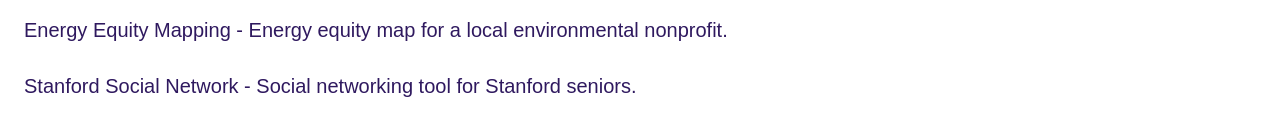
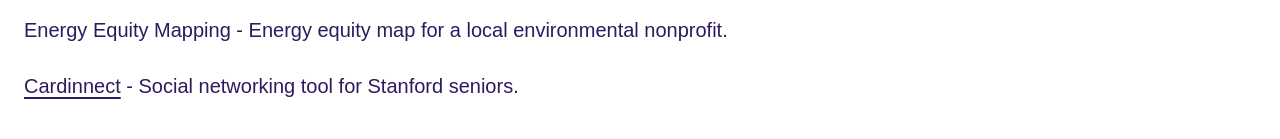
Before and after one commit to chloeahughes/personalweb, a Next.js app: page / in a window 1280 px wide. Shown: the part 661-800 px from the top of the page. Built offline with nearby package versions, Linux system fonts and the light colour scheme.

Commit message:
feat: update "Stanford Social Network" to "Cardinnect" with link
Change name and make it clickable link to cardinnect.com.

```diff
--- a/app/page.tsx
+++ b/app/page.tsx
@@ -54,7 +54,18 @@ export default function Home() {
 
                 <p>Energy Equity Mapping - Energy equity map for a local environmental nonprofit.</p>
 
-                <p>Stanford Social Network - Social networking tool for Stanford seniors.</p>
+                <p>
+                  <a
+                    href="https://cardinnect.com/"
+                    target="_blank"
+                    rel="noopener noreferrer"
+                    className="underline decoration-2 underline-offset-4 hover:opacity-80 transition-opacity"
+                    style={{ color: "#2F195F" }}
+                  >
+                    Cardinnect
+                  </a>{" "}
+                  - Social networking tool for Stanford seniors.
+                </p>
 
 
               </div>
```
